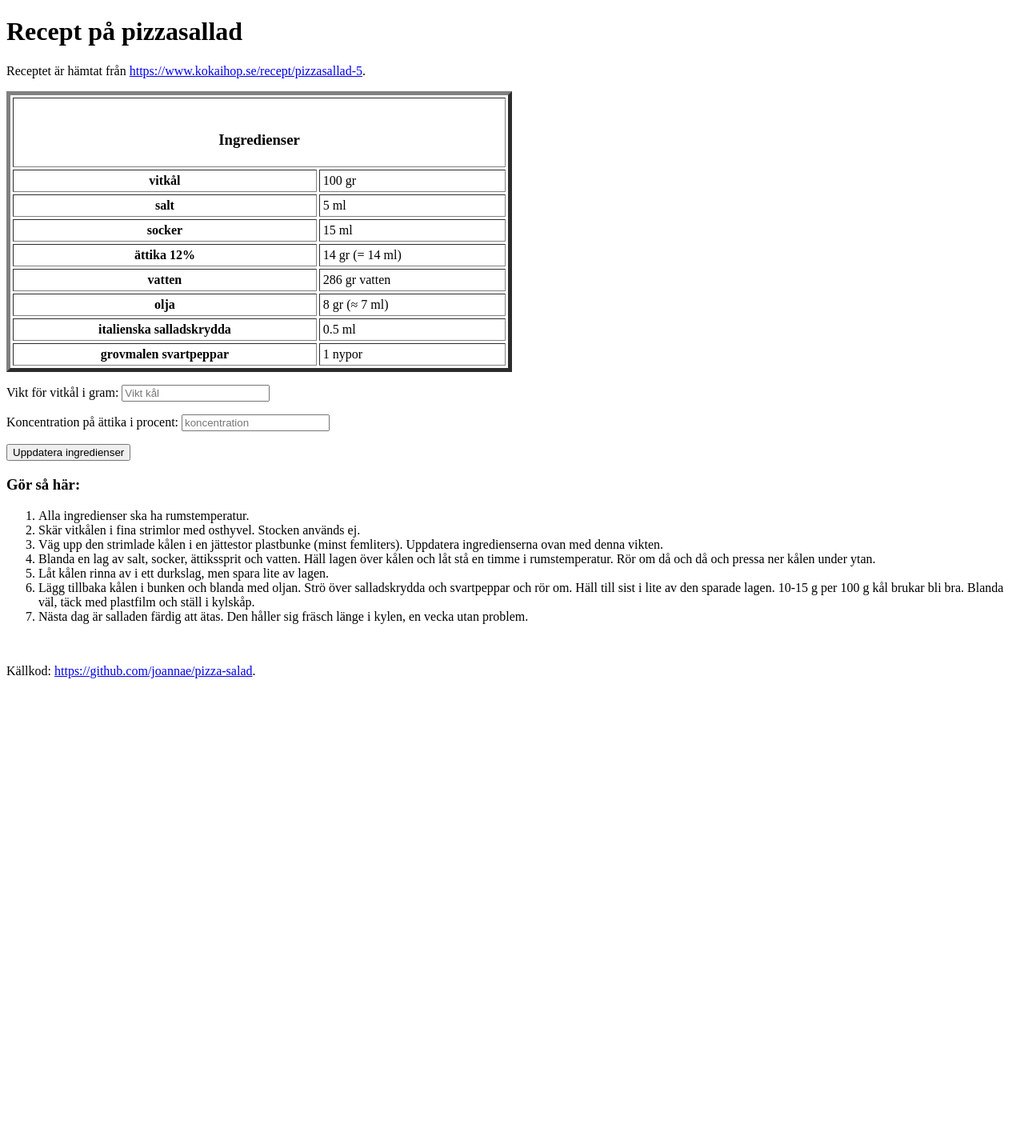
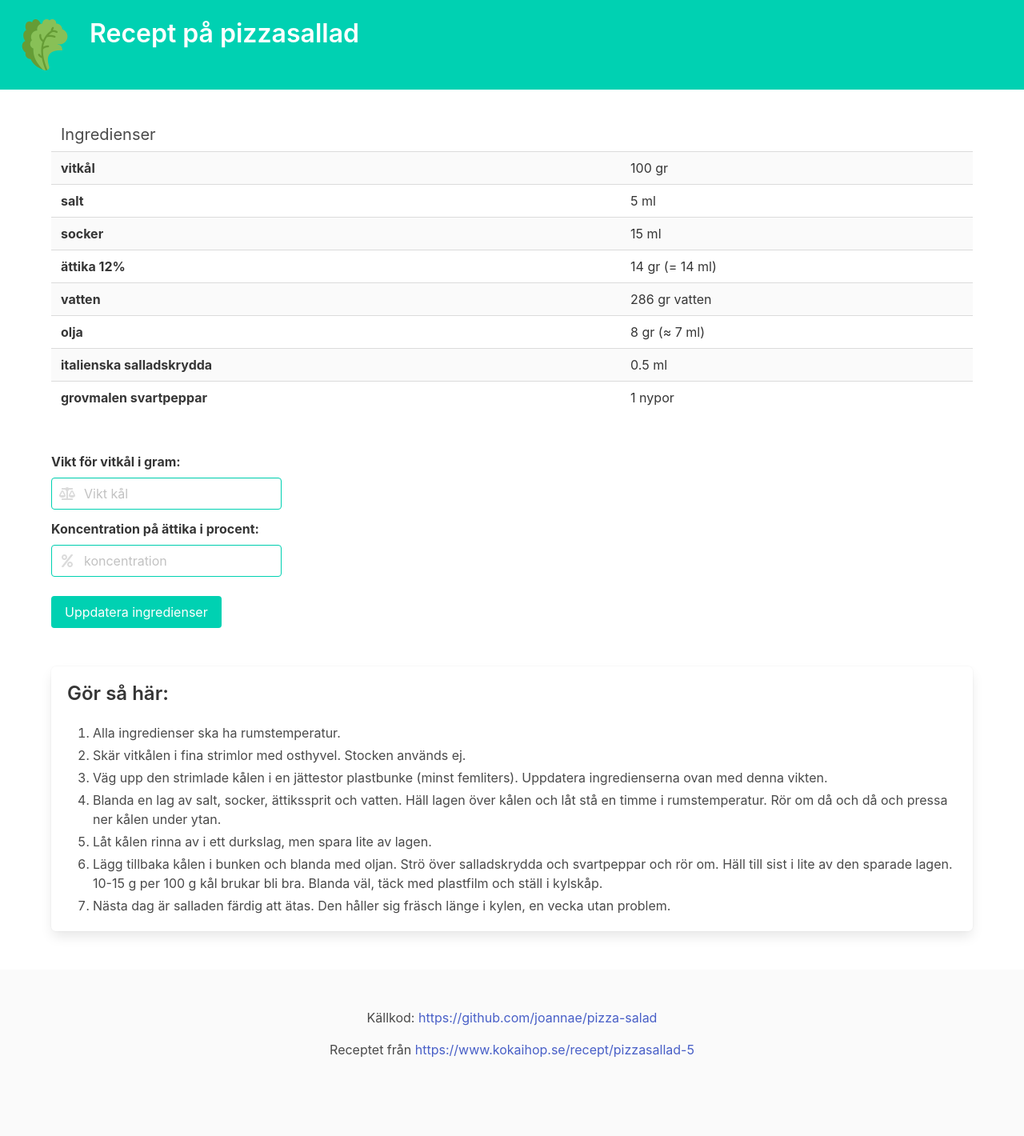
Before and after one commit to joannae/pizza-salad, a Flask app: page / in a window 1280 px wide. Shown: the whole page at 80% size. Before the commit the page ends 848 px from the top, so only its background shows below. Run offline with Flask 2, Linux system fonts and the light colour scheme; some libraries are stand-ins or nearby versions.

Commit message:
:lipstick:

```diff
--- /dev/null
+++ b/static/css/main.css
@@ -0,0 +1,8 @@
+@import "https://cdn.jsdelivr.net/npm/bulma@0.9.2/css/bulma.min.css";
+
+body {
+    margin: 0;
+    padding: 0;
+    font-family: "Helvetica Neue", Helvetica, Arial, sans-serif;
+    color: #444;
+  }
--- a/templates/receipe.html
+++ b/templates/receipe.html
@@ -1,17 +1,38 @@
 <!DOCTYPE html>
 <html lang="en">
+
 <head>
   <meta charset="UTF-8">
+  <meta name="viewport" content="width=device-width, initial-scale=1">
   <title>Pizzasallad</title>
+  <link rel="stylesheet" href="{{ url_for('static', filename='css/main.css') }}">
+  <link rel="stylesheet" href="https://cdn.jsdelivr.net/npm/bulma@0.9.2/css/bulma.min.css">
+  <script defer src="https://use.fontawesome.com/releases/v5.3.1/js/all.js"></script>
+  <link rel="shortcut icon" type="image/png" href="{{ url_for('static', filename='images/salad.png') }}"/>
+
 </head>
+
 <body>
-  <h1>Recept på pizzasallad</h1>
-    <p>
-    Receptet är hämtat från <a href=https://www.kokaihop.se/recept/pizzasallad-5>https://www.kokaihop.se/recept/pizzasallad-5</a>.
-  </p>
-  <table border="5"  width="50%"   cellpadding="4" cellspacing="3">
+  <section class="hero is-primary is-small">
+    <div class="hero-body">
+
+        <div class="columns">
+          <div class="column is-narrow">
+            <img class="image is-64x64" src="{{ url_for('static', filename='images/salad.png') }}">
+          </div>
+          <div class="column is-narrow">
+            <span class="title"> Recept på pizzasallad</span>
+          </div>
+        </div>
+
+    </div>
+  </section>
+
+    <div class="container mb-6 mt-3">
+      <table class="table is-fullwidth is-striped is-hoverable" cellpadding="4" cellspacing="3">
         <tr>
-      <th colspan="2"><br><h3>Ingredienser</h3>
+          <th colspan="2"><br>
+            <h2 class="subtitle">Ingredienser</h2 >
           </th>
           {% for key, value in ingredients.items() %}
         <tr>
@@ -20,44 +41,71 @@
         </tr>
         {% endfor %}
       </table>
+    </div>
 
+    <div class="container mb-6">
       <form method="get">
-      <div class="form-group">
-	<p>
-      <label for="weight">Vikt för vitkål i gram: </label>
-        <input type="number" name="weight"
-               placeholder="Vikt kål" class="form-control"
-               value="{{ request.form['weight'] }}"></input>
-	</p>
+        <div class="field is-normal">
+          <label for="weight" class="label">Vikt för vitkål i gram: </label>
+          <div class="control has-icons-left">
+            <input type="number" style="width: 25%" name="weight" placeholder="Vikt kål" class="input is-primary"
+              value="{{ request.form['weight'] }}">
+              <span class="icon is-left">
+                <i class="fas fa-balance-scale"></i>
+              </span>
           </div>
-      <div class="form-group">
-	<p>
-      <label for="concentration">Koncentration på ättika i procent: </label>
-        <input type="number" name="concentration"
-               placeholder="koncentration" class="form-control"
-               value="{{ request.form['concentration'] }}"></input>
-	</p>
           </div>
-    <div class="form-group">
-        <button type="submit" class="btn btn-primary">Uppdatera ingredienser</button>
+
+
+          <div class="field is-normal">
+            <label for="concentration" class="label">Koncentration på ättika i procent: </label>
+            <div class="control has-icons-left">
+              <input type="number" style="width: 25%" name="concentration" placeholder="koncentration" class="input is-primary"
+                value="{{ request.form['concentration'] }}">
+                <span class="icon is-left">
+                  <i class="fas fa-percent"></i>
+                </span>
+            </div>
+          </div>
+
+          <div class="field">
+            <div class="control">
+              <button type="submit" class="button mt-3 is-primary">Uppdatera ingredienser</button>
+            </div>
           </div>
       </form>
+    </div>
 
-  <h3>Gör så här:</h3>
+
+    <div class="container content box mb-6">
+      <h3 class="subtitle">Gör så här:</h3>
       <ol>
         <li>Alla ingredienser ska ha rumstemperatur.</li>
         <li>Skär vitkålen i fina strimlor med osthyvel. Stocken används ej.</li>
-    <li>Väg upp den strimlade kålen i en jättestor plastbunke (minst femliters). Uppdatera ingredienserna ovan med denna vikten.</li>
-    <li>Blanda en lag av salt, socker, ättikssprit och vatten. Häll lagen över kålen och låt stå en timme i rumstemperatur. Rör om då och då och pressa ner kålen under ytan.</li>
+        <li>Väg upp den strimlade kålen i en jättestor plastbunke (minst femliters). Uppdatera ingredienserna ovan med
+          denna
+          vikten.</li>
+        <li>Blanda en lag av salt, socker, ättikssprit och vatten. Häll lagen över kålen och låt stå en timme i
+          rumstemperatur. Rör om då och då och pressa ner kålen under ytan.</li>
         <li>Låt kålen rinna av i ett durkslag, men spara lite av lagen.</li>
-    <li>Lägg tillbaka kålen i bunken och blanda med oljan. Strö över salladskrydda och svartpeppar och rör om. Häll till sist i lite av den sparade lagen. 10-15 g per 100 g kål brukar bli bra. Blanda väl, täck med plastfilm och ställ i kylskåp.</li>
+        <li>Lägg tillbaka kålen i bunken och blanda med oljan. Strö över salladskrydda och svartpeppar och rör om. Häll
+          till
+          sist i lite av den sparade lagen. 10-15 g per 100 g kål brukar bli bra. Blanda väl, täck med plastfilm och
+          ställ i
+          kylskåp.</li>
         <li>Nästa dag är salladen färdig att ätas. Den håller sig fräsch länge i kylen, en vecka utan problem.</li>
       </ol>
+    </div>
+
+  <footer class="footer">
+    <div class="content has-text-centered">
+      <p>
+        Källkod: <a href=https://github.com/joannae/pizza-salad>https://github.com/joannae/pizza-salad</a>
+      </p>
+      <p>          Receptet från <a
+        href=https://www.kokaihop.se/recept/pizzasallad-5>https://www.kokaihop.se/recept/pizzasallad-5</a></p>
+    </div>
+  </footer>
+
 </body>
-<br/>
-<footer>
- <p>
-    Källkod: <a href=https://github.com/joannae/pizza-salad>https://github.com/joannae/pizza-salad</a>.
-  </p>
-  </footer>
 </html>
```
Also changed, not shown: static/images/salad.png (added). Lines whose indentation alone changed are shown as unchanged.
